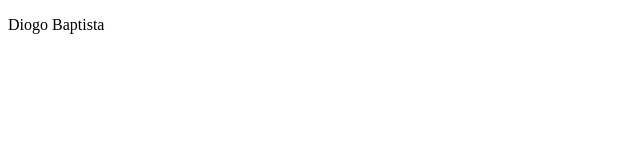
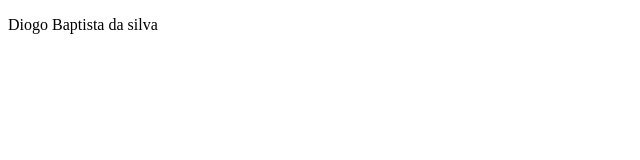
Before and after one commit to dbaptistaguitar/Diogo, a plain HTML site: page index.html in a window 1280 px wide. Shown: the full height of the page, 0-640 px from the left. Drawn offline with Linux system fonts and the light colour scheme.

Commit message:
Terceiro commit

```diff
--- a/index.html
+++ b/index.html
@@ -9,7 +9,7 @@
 <body>
     <p>
 
-        Diogo Baptista
+        Diogo Baptista da silva
     </p>
 </body>
 </html>
```
